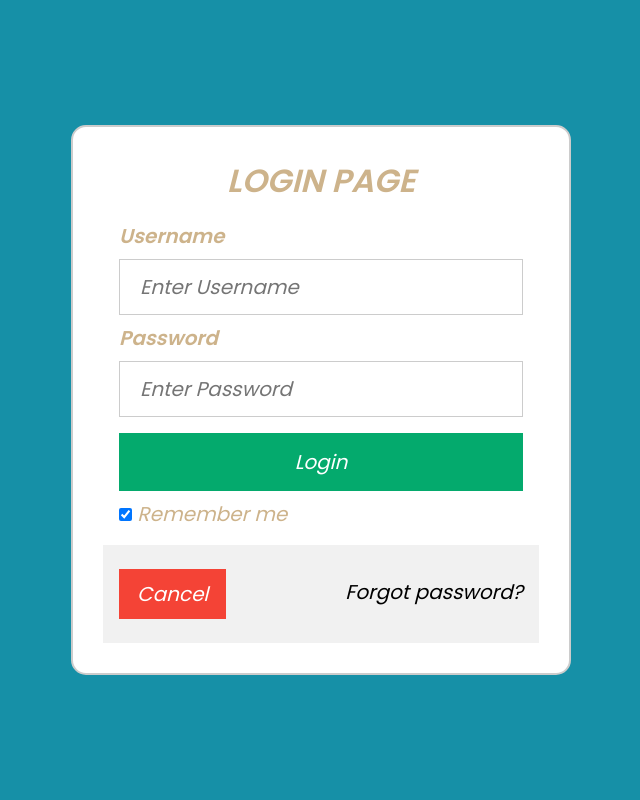
After one commit to HoangDinhThai/DACS, a PHP site: page / in a window 1280 px wide. The commit adds this page. Shown: the whole page, without its empty margins (319-959 px from the left). Run offline with PHP 8.4, Linux system fonts and the light colour scheme.

Commit message:
update - login

```diff
--- /dev/null
+++ b/index.php
@@ -0,0 +1,40 @@
+<!DOCTYPE html>
+<html lang="en">
+
+<head>
+    <meta charset="UTF-8">
+    <meta name="viewport" content="width=device-width, initial-scale=1.0">
+    <title>Document</title>
+    <link rel="stylesheet" href="style.css">
+    <link rel="preconnect" href="https://fonts.googleapis.com">
+    <link rel="preconnect" href="https://fonts.gstatic.com" crossorigin>
+    <link href="https://fonts.googleapis.com/css2?family=Merienda:wght@700&family=PT+Sans:ital,wght@1,400;1,700&family=Poppins:wght@400;500;600&display=swap" rel="stylesheet">
+</head>
+
+<body>
+    <form action="login.php" method="post">
+        <div class="header">
+            <h1 class="login">LOGIN PAGE</h1>
+        </div>
+
+        <div class="container">
+            <label for="uname"><b>Username</b></label>
+            <input type="text" placeholder="Enter Username" name="uname" required>
+
+            <label for="psw"><b>Password</b></label>
+            <input type="password" placeholder="Enter Password" name="psw" required>
+
+            <button type="submit">Login</button>
+            <label>
+                <input type="checkbox" checked="checked" name="remember"> Remember me
+            </label>
+        </div>
+
+        <div class="container" style="background-color:#f1f1f1">
+            <button type="button" class="cancelbtn">Cancel</button>
+            <span class="psw">Forgot <a href="#">password?</a></span>
+        </div>
+    </form>
+</body>
+
+</html>
--- a/css/index.css
+++ b/style.css
@@ -6,15 +6,27 @@
 }
 
 * {
+  box-sizing: border-box;
   margin: 0;
   padding: 0;
   border: 0;
 }
 
 /* Bordered form */
+body {
+  background-color: #1690a7;
+  display: flex;
+  justify-content: center;
+  align-items: center;
+  height: 100vh;
+}
+
 form {
-  border: 1px solid #f1f1f1;
-  margin: 20px 20% 0 20%;
+  background-color: #fff;
+  width: 500px;
+  border: 2px solid #ccc;
+  padding: 30px;
+  border-radius: 15px;
 }
 
 .container > label {
@@ -25,12 +37,6 @@ form {
 }
 
 .container > input {
-  font-size: var(--font-size);
-  font-family: var(--font-family);
-  font-style: var(--font-style);
-}
-
-.container > button {
   font-size: var(--font-size);
   font-family: var(--font-family);
   font-style: var(--font-style);
@@ -82,6 +88,9 @@ button {
   border: none;
   cursor: pointer;
   width: 100%;
+  font-size: var(--font-size);
+  font-family: var(--font-family);
+  font-style: var(--font-style);
 }
 
 /* Add a hover effect for buttons */
@@ -100,12 +109,6 @@ button:hover {
 .imgcontainer {
   text-align: center;
   margin: 24px 0 12px 0;
-}
-
-/* Avatar image */
-img.avatar {
-  width: 40%;
-  border-radius: 50%;
 }
 
 /* Add padding to containers */
```
Also changed, not shown: db_conn.php (added, +57 -0 lines), home.php (added, +29 -0 lines), login.php (+38 -35 lines).
